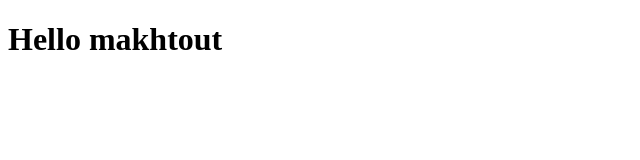
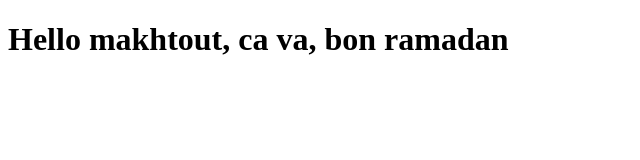
Before and after one commit to MakhtoutMohamed/dvp_01, a plain HTML site: page index.html in a window 1280 px wide. Shown: the whole page, without its empty margins (0-640 px from the left). Drawn offline with Linux system fonts and the light colour scheme.

Commit message:
modify index

```diff
--- a/index.html
+++ b/index.html
@@ -6,5 +6,5 @@
   <title>Hello Makhtout</title>
 </head>
 <body>
-  <h1>Hello makhtout</h1>
+  <h1>Hello makhtout, ca va, bon ramadan</h1>
 </body>
```
